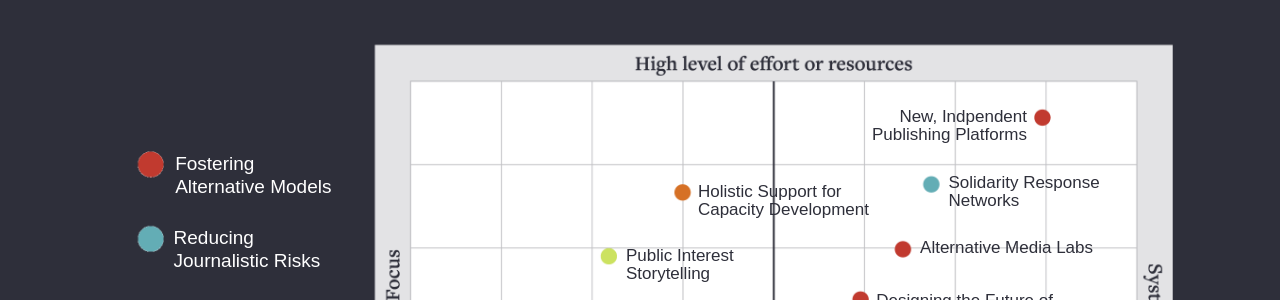
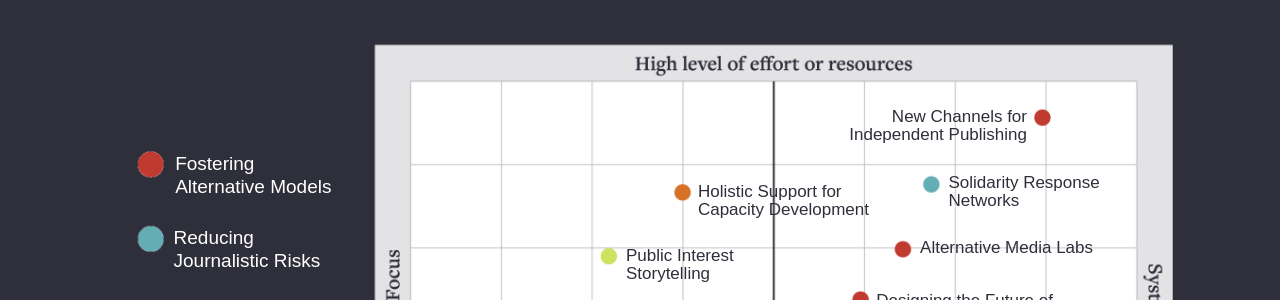
Before and after one commit to theReboot/onken, a Jekyll site: the page built from 3-opportunities/index.md, in a window 1280 px wide and 900 px high, scrolled down 957 px. Shown: the part 153-453 px from the top of the window. Built offline with Jekyll 4.4.1, drawn with Linux system fonts in a browser that asks for light colours; nearby versions of some CDN libraries.

Commit message:
Changed name of opportunity

```diff
--- a/_includes/graphic-matrix.html
+++ b/_includes/graphic-matrix.html
@@ -107,10 +107,10 @@
 		<img id="g-ai0-0" class="g-aiImg" src="{{ site.baseurl }}/assets/img/ON_matrix_v2-desktop.png"/>
 		<div class="flyOut__wrap">
 			<div id="g-ai0-1" class="g-flyOutButton g-aiAbs" style="top:13.9412%;right:15.4483%;width:21.904%;">
-				<p class="g-pstyle0">New, Indpendent</p>
-				<p class="g-pstyle0">Publishing Platforms</p>
+				<p class="g-pstyle0">New Channels for</p>
+				<p class="g-pstyle0">Independent Publishing</p>
 			</div>
-			{% include flyOut.html id="new-independent-publishing-platforms" content=independentPublishingPlatforms %}
+			{% include flyOut.html id="new-channels-publishing" content=independentPublishingPlatforms %}
 		</div>
 		<div class="flyOut__wrap">
 			<div id="g-ai0-2" class="g-key g-aiAbs g-aiPointText" style="top:24.6968%;margin-top:-24.5px;left:8.4936%;width:155px;">
@@ -230,10 +230,10 @@
 		</div>
 		<div class="flyOut__wrap">
 			<div id="g-ai1-6" class="g-flyOutButton g-aiAbs" style="top:24.357%;right:18.758%;width:30.2083%;">
-				<p class="g-pstyle1">New, Indpendent</p>
-				<p class="g-pstyle1">Publishing Platforms</p>
+				<p class="g-pstyle1">New Channels for</p>
+				<p class="g-pstyle1">Independent Publishing</p>
 			</div>
-			{% include flyOut.html id="new-independent-publishing-platforms" content=independentPublishingPlatforms %}
+			{% include flyOut.html id="new-channels-publishing" content=independentPublishingPlatforms %}
 		</div>
 		<div class="flyOut__wrap">
 			<div id="g-ai1-7" class="g-flyOutButton g-aiAbs" style="top:33.888%;left:71.5537%;width:22.7865%;">
@@ -322,10 +322,10 @@
 		</div>
 		<div class="flyOut__wrap">
 			<div id="g-ai2-6" class="g-flyOutButton g-aiAbs" style="top:33.3944%;right:17.8492%;width:38.5965%;">
-				<p class="g-pstyle1">New, Indpendent</p>
-				<p class="g-pstyle1">Publishing Platforms</p>
+				<p class="g-pstyle1">New Channels for</p>
+				<p class="g-pstyle1">Independent Publishing</p>
 			</div>
-			{% include flyOut.html id="new-independent-publishing-platforms" content=independentPublishingPlatforms %}
+			{% include flyOut.html id="new-channels-publishing" content=independentPublishingPlatforms %}
 		</div>
 		<div class="flyOut__wrap">
 			<div id="g-ai2-7" class="g-flyOutButton g-aiAbs" style="top:38.7643%;left:70.9599%;width:23.3918%;">
```
